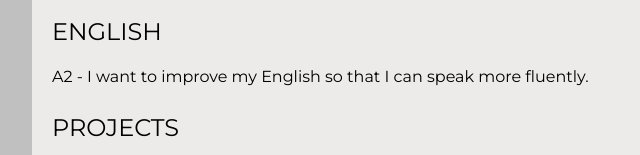
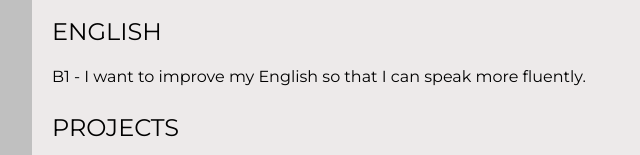
Before and after one commit to SiarheiHa/cv, a website: page index.html in a window 1280 px wide. Shown: the part 1125-1280 px from the top of the page, 358-998 px from the left. Drawn offline with nearby package versions, Linux system fonts and the light colour scheme.

Commit message:
feat: update

```diff
--- a/index.html
+++ b/index.html
@@ -227,7 +227,7 @@
       </section>
       <section class="section" id="english">
         <h2 class="section-title">english</h2>
-        <p>A2 - I want to improve my English so that I can speak more fluently.</p>
+        <p>B1 - I want to improve my English so that I can speak more fluently.</p>
       </section>
 
       <section class="section" id="projects">
```
